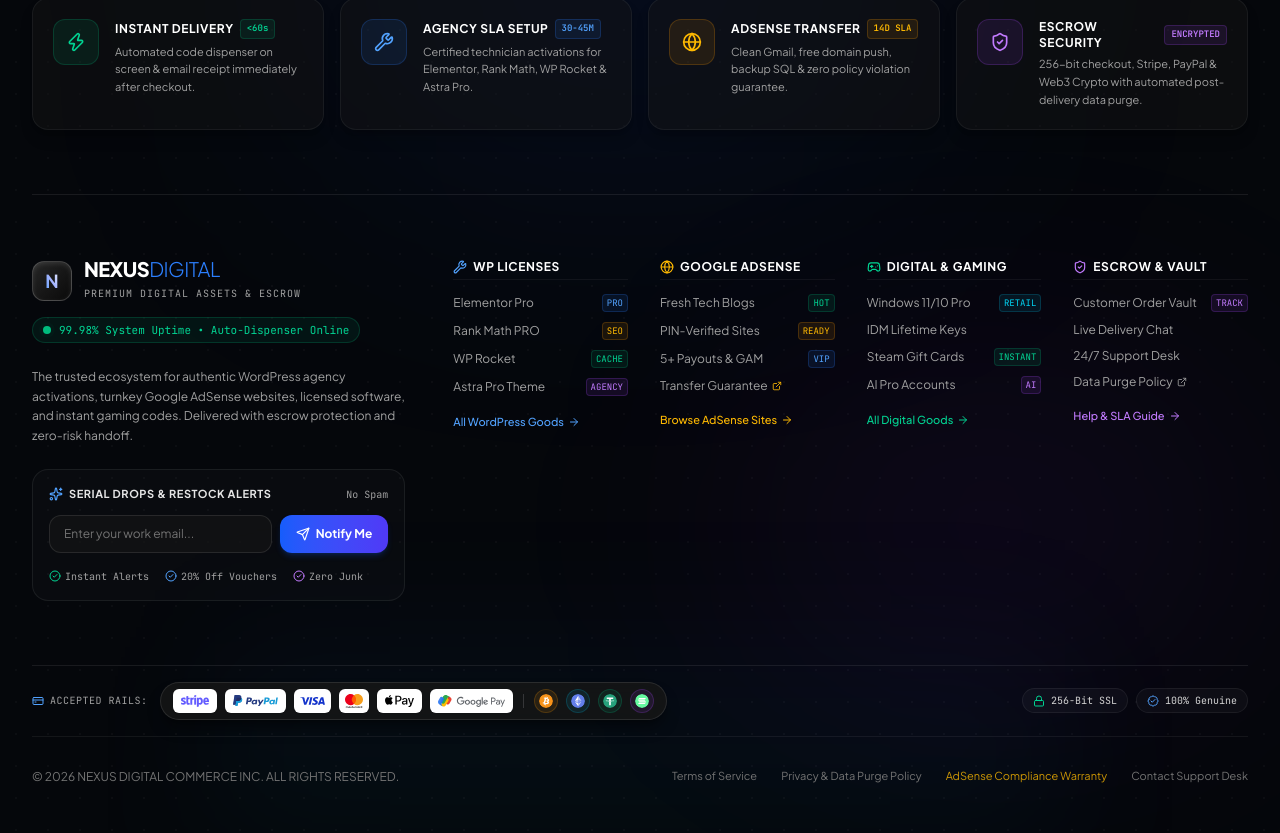
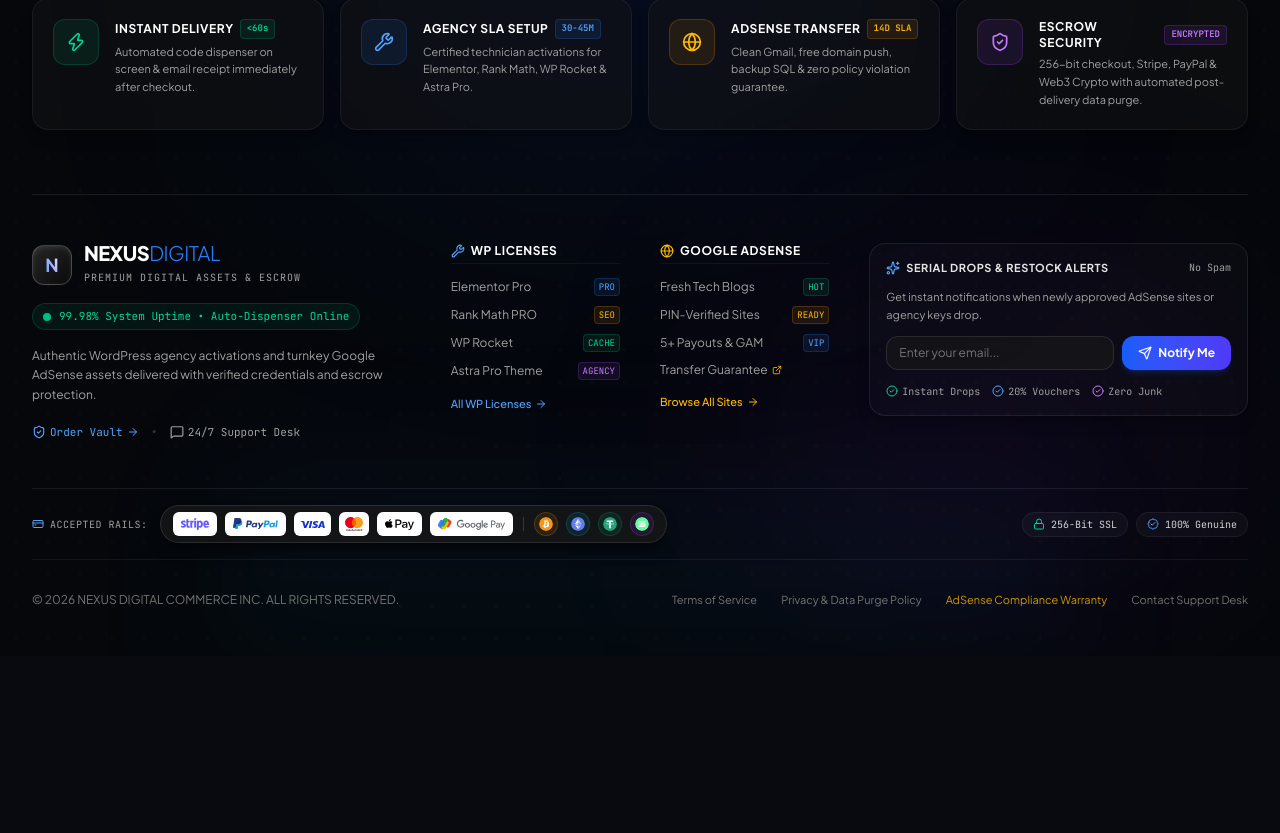
Before and after one commit to HamdiGff/nexus-ecommerce, a Next.js app: page / in a window 1280 px wide. Shown: the part 4379-5212 px from the top of the page. After the commit the page ends 5035 px from the top, so only its background shows below. Built offline with nearby package versions, Linux system fonts and the light colour scheme; no server answers.

Commit message:
refactor(footer): move notify me box to right side alongside streamlined menus to eliminate gaps

```diff
--- a/src/components/layout/Footer.tsx
+++ b/src/components/layout/Footer.tsx
@@ -163,11 +163,10 @@
           {/* ========================================================= */}
           {/* MAIN FOOTER NAVIGATION & NEWSLETTER GRID */}
           {/* ========================================================= */}
-          <div className="grid grid-cols-1 md:grid-cols-12 gap-12 mt-16 pb-16 border-b border-white/[0.08]">
+          <div className="grid grid-cols-1 md:grid-cols-2 lg:grid-cols-12 gap-8 lg:gap-10 mt-12 pb-12 border-b border-white/[0.08] items-start">
 
-            {/* BRAND & NEWSLETTER COLUMN (5 Cols) */}
-            <div className="md:col-span-4 lg:col-span-4 space-y-6">
-              <div>
+            {/* BRAND COLUMN (4 cols on lg) */}
+            <div className="lg:col-span-4 space-y-4">
               <div className="flex items-center gap-3">
                 <div className="w-10 h-10 rounded-xl bg-gradient-to-br from-neutral-800 to-neutral-950 border border-white/20 flex items-center justify-center font-bold text-white text-lg shadow-inner shadow-white/10">
                   <span className="text-transparent bg-clip-text bg-gradient-to-tr from-blue-400 via-indigo-300 to-white">
@@ -185,78 +184,41 @@
               </div>
 
               {/* System Operational Pulse Pill */}
-                <div className="mt-3.5 inline-flex items-center gap-2 px-2.5 py-1 rounded-full bg-emerald-500/[0.08] border border-emerald-500/20 text-[11px] font-mono text-emerald-400">
+              <div className="inline-flex items-center gap-2 px-2.5 py-1 rounded-full bg-emerald-500/[0.08] border border-emerald-500/20 text-[11px] font-mono text-emerald-400">
                 <span className="relative flex h-2 w-2">
                   <span className="animate-ping absolute inline-flex h-full w-full rounded-full bg-emerald-400 opacity-75"></span>
                   <span className="relative inline-flex rounded-full h-2 w-2 bg-emerald-500"></span>
                 </span>
                 <span>99.98% System Uptime • Auto-Dispenser Online</span>
               </div>
-              </div>
 
-              <p className="text-xs text-neutral-400 leading-relaxed">
-                The trusted ecosystem for authentic WordPress agency activations, turnkey Google AdSense websites, licensed software, and instant gaming codes. Delivered with escrow protection and zero-risk handoff.
+              <p className="text-xs text-neutral-400 leading-relaxed max-w-sm">
+                Authentic WordPress agency activations and turnkey Google AdSense assets delivered with verified credentials and escrow protection.
               </p>
 
-              {/* VIP Serial Drops & Restock Alerts Box */}
-              <div className="p-4 rounded-2xl bg-white/[0.02] border border-white/[0.07] space-y-3">
-                <div className="flex items-center justify-between">
-                  <span className="text-[11px] font-bold uppercase tracking-wider text-neutral-200 flex items-center gap-1.5">
-                    <Sparkles className="w-3.5 h-3.5 text-blue-400" />
-                    Serial Drops &amp; Restock Alerts
-                  </span>
-                  <span className="text-[10px] text-neutral-400 font-mono">No Spam</span>
-                </div>
-
-                <form onSubmit={handleSubscribe} className="space-y-2">
-                  <div className="flex gap-2">
-                    <input
-                      type="email"
-                      required
-                      placeholder="Enter your work email..."
-                      value={email}
-                      onChange={(e) => setEmail(e.target.value)}
-                      className="flex-1 px-3.5 py-2.5 rounded-xl border border-white/10 bg-neutral-900/60 text-xs text-white placeholder-neutral-500 focus:outline-hidden focus:ring-1 focus:ring-blue-500/60 focus:border-blue-500/40 transition-all"
-                    />
-                    <button
-                      type="submit"
-                      disabled={subscribed}
-                      className="px-4 py-2.5 rounded-xl bg-gradient-to-r from-blue-600 to-indigo-600 hover:from-blue-500 hover:to-indigo-500 text-white font-bold text-xs flex items-center gap-1.5 transition-all shrink-0 shadow-md shadow-blue-600/20 hover:scale-[1.02] active:scale-[0.98]"
+              {/* Quick Utility Links */}
+              <div className="flex items-center gap-3 pt-1 text-xs font-mono">
+                <Link
+                  href="/orders"
+                  className="text-blue-400 hover:text-blue-300 transition-colors flex items-center gap-1 group text-[11px]"
                 >
-                      {subscribed ? (
-                        <>
-                          <Check className="w-3.5 h-3.5 text-emerald-300" />
-                          <span>Joined!</span>
-                        </>
-                      ) : (
-                        <>
-                          <Send className="w-3.5 h-3.5" />
-                          <span>Notify Me</span>
-                        </>
-                      )}
-                    </button>
-                  </div>
-                </form>
-
-                <div className="flex items-center gap-4 text-[10px] text-neutral-400 font-mono pt-1">
-                  <span className="flex items-center gap-1">
-                    <CheckCircle2 className="w-3 h-3 text-emerald-400" /> Instant Alerts
-                  </span>
-                  <span className="flex items-center gap-1">
-                    <CheckCircle2 className="w-3 h-3 text-blue-400" /> 20% Off Vouchers
-                  </span>
-                  <span className="flex items-center gap-1">
-                    <CheckCircle2 className="w-3 h-3 text-purple-400" /> Zero Junk
-                  </span>
-                </div>
+                  <ShieldCheck className="w-3.5 h-3.5 text-blue-400" />
+                  <span>Order Vault</span>
+                  <ArrowRight className="w-3 h-3 group-hover:translate-x-0.5 transition-transform" />
+                </Link>
+                <span className="text-white/20">•</span>
+                <Link
+                  href="/support"
+                  className="text-neutral-400 hover:text-white transition-colors flex items-center gap-1 text-[11px]"
+                >
+                  <MessageSquare className="w-3.5 h-3.5 text-neutral-400" />
+                  <span>24/7 Support Desk</span>
+                </Link>
               </div>
             </div>
 
-            {/* NAVIGATION COLUMNS (8 Cols divided into 4 columns) */}
-            <div className="md:col-span-8 lg:col-span-8 grid grid-cols-2 sm:grid-cols-4 gap-8">
-
-              {/* COLUMN 1: WordPress Agency Tools */}
-              <div className="space-y-3.5">
+            {/* COLUMN 1: WordPress Agency Tools (2 cols on lg) */}
+            <div className="lg:col-span-2 space-y-3.5">
               <div className="flex items-center gap-1.5 pb-1 border-b border-white/[0.05]">
                 <Wrench className="w-3.5 h-3.5 text-blue-400" />
                 <h5 className="text-white font-bold text-xs uppercase tracking-wider">
@@ -308,20 +270,20 @@
                     </span>
                   </Link>
                 </li>
-                  <li className="pt-2">
+                <li className="pt-1.5">
                   <Link
                     href="/category/wordpress"
                     className="inline-flex items-center gap-1 text-[11px] text-blue-400 hover:text-blue-300 font-medium transition-colors group"
                   >
-                      <span>All WordPress Goods</span>
+                    <span>All WP Licenses</span>
                     <ArrowRight className="w-3 h-3 group-hover:translate-x-1 transition-transform" />
                   </Link>
                 </li>
               </ul>
             </div>
 
-              {/* COLUMN 2: Turnkey Google AdSense Sites */}
-              <div className="space-y-3.5">
+            {/* COLUMN 2: Google AdSense Websites (2 cols on lg) */}
+            <div className="lg:col-span-2 space-y-3.5">
               <div className="flex items-center gap-1.5 pb-1 border-b border-white/[0.05]">
                 <Globe className="w-3.5 h-3.5 text-amber-400" />
                 <h5 className="text-white font-bold text-xs uppercase tracking-wider">
@@ -371,137 +333,75 @@
                     <ExternalLink className="w-2.5 h-2.5 text-amber-400" />
                   </button>
                 </li>
-                  <li className="pt-2">
+                <li className="pt-1.5">
                   <Link
                     href="/category/adsense-websites"
                     className="inline-flex items-center gap-1 text-[11px] text-amber-400 hover:text-amber-300 font-medium transition-colors group"
                   >
-                      <span>Browse AdSense Sites</span>
+                    <span>Browse All Sites</span>
                     <ArrowRight className="w-3 h-3 group-hover:translate-x-1 transition-transform" />
                   </Link>
                 </li>
               </ul>
             </div>
 
-              {/* COLUMN 3: Digital Software & Gaming */}
-              <div className="space-y-3.5">
-                <div className="flex items-center gap-1.5 pb-1 border-b border-white/[0.05]">
-                  <Gamepad2 className="w-3.5 h-3.5 text-emerald-400" />
-                  <h5 className="text-white font-bold text-xs uppercase tracking-wider">
-                    Digital &amp; Gaming
-                  </h5>
-                </div>
-                <ul className="space-y-2.5 text-xs text-neutral-400">
-                  <li>
-                    <Link
-                      href="/category/software-licenses"
-                      className="group flex items-center justify-between hover:text-white transition-colors"
-                    >
-                      <span>Windows 11/10 Pro</span>
-                      <span className="text-[9px] px-1 py-0.5 rounded bg-cyan-500/10 text-cyan-400 border border-cyan-500/20 font-mono">
-                        RETAIL
+            {/* COLUMN 3: NOTIFY ME & RESTOCK DROPS (Shifted to the RIGHT side alongside menus) (4 cols on lg) */}
+            <div className="lg:col-span-4">
+              <div className="p-4 rounded-2xl bg-white/[0.02] border border-white/[0.08] space-y-3 shadow-lg shadow-black/20 hover:border-white/15 transition-all">
+                <div className="flex items-center justify-between">
+                  <span className="text-[11px] font-bold uppercase tracking-wider text-neutral-200 flex items-center gap-1.5">
+                    <Sparkles className="w-3.5 h-3.5 text-blue-400" />
+                    Serial Drops &amp; Restock Alerts
                   </span>
-                    </Link>
-                  </li>
-                  <li>
-                    <Link
-                      href="/category/software-licenses"
-                      className="hover:text-white transition-colors block"
-                    >
-                      <span>IDM Lifetime Keys</span>
-                    </Link>
-                  </li>
-                  <li>
-                    <Link
-                      href="/category/game-digital-codes"
-                      className="group flex items-center justify-between hover:text-white transition-colors"
-                    >
-                      <span>Steam Gift Cards</span>
-                      <span className="text-[9px] px-1 py-0.5 rounded bg-emerald-500/10 text-emerald-400 border border-emerald-500/20 font-mono">
-                        INSTANT
-                      </span>
-                    </Link>
-                  </li>
-                  <li>
-                    <Link
-                      href="/category/ai-tools"
-                      className="group flex items-center justify-between hover:text-white transition-colors"
-                    >
-                      <span>AI Pro Accounts</span>
-                      <span className="text-[9px] px-1 py-0.5 rounded bg-purple-500/10 text-purple-400 border border-purple-500/20 font-mono">
-                        AI
-                      </span>
-                    </Link>
-                  </li>
-                  <li className="pt-2">
-                    <Link
-                      href="/#catalog"
-                      className="inline-flex items-center gap-1 text-[11px] text-emerald-400 hover:text-emerald-300 font-medium transition-colors group"
-                    >
-                      <span>All Digital Goods</span>
-                      <ArrowRight className="w-3 h-3 group-hover:translate-x-1 transition-transform" />
-                    </Link>
-                  </li>
-                </ul>
+                  <span className="text-[10px] text-neutral-400 font-mono">No Spam</span>
                 </div>
 
-              {/* COLUMN 4: Escrow, Vault & Support */}
-              <div className="space-y-3.5">
-                <div className="flex items-center gap-1.5 pb-1 border-b border-white/[0.05]">
-                  <ShieldCheck className="w-3.5 h-3.5 text-purple-400" />
-                  <h5 className="text-white font-bold text-xs uppercase tracking-wider">
-                    Escrow &amp; Vault
-                  </h5>
+                <p className="text-[11px] text-neutral-400 leading-relaxed">
+                  Get instant notifications when newly approved AdSense sites or agency keys drop.
+                </p>
+
+                <form onSubmit={handleSubscribe} className="space-y-2">
+                  <div className="flex gap-2">
+                    <input
+                      type="email"
+                      required
+                      placeholder="Enter your email..."
+                      value={email}
+                      onChange={(e) => setEmail(e.target.value)}
+                      className="flex-1 px-3 py-2 rounded-xl border border-white/10 bg-neutral-900/70 text-xs text-white placeholder-neutral-500 focus:outline-hidden focus:ring-1 focus:ring-blue-500/60 focus:border-blue-500/40 transition-all"
+                    />
+                    <button
+                      type="submit"
+                      disabled={subscribed}
+                      className="px-4 py-2 rounded-xl bg-gradient-to-r from-blue-600 to-indigo-600 hover:from-blue-500 hover:to-indigo-500 text-white font-bold text-xs flex items-center gap-1.5 transition-all shrink-0 shadow-md shadow-blue-600/20 hover:scale-[1.02] active:scale-[0.98]"
+                    >
+                      {subscribed ? (
+                        <>
+                          <Check className="w-3.5 h-3.5 text-emerald-300" />
+                          <span>Joined!</span>
+                        </>
+                      ) : (
+                        <>
+                          <Send className="w-3.5 h-3.5" />
+                          <span>Notify Me</span>
+                        </>
+                      )}
+                    </button>
                   </div>
-                <ul className="space-y-2.5 text-xs text-neutral-400">
-                  <li>
-                    <Link
-                      href="/orders"
-                      className="group flex items-center justify-between hover:text-white transition-colors"
-                    >
-                      <span>Customer Order Vault</span>
-                      <span className="text-[9px] px-1 py-0.5 rounded bg-purple-500/10 text-purple-400 border border-purple-500/20 font-mono">
-                        TRACK
+                </form>
+
+                <div className="flex items-center gap-3 text-[10px] text-neutral-400 font-mono pt-0.5">
+                  <span className="flex items-center gap-1">
+                    <CheckCircle2 className="w-3 h-3 text-emerald-400" /> Instant Drops
                   </span>
-                    </Link>
-                  </li>
-                  <li>
-                    <Link
-                      href="/orders"
-                      className="hover:text-white transition-colors block"
-                    >
-                      <span>Live Delivery Chat</span>
-                    </Link>
-                  </li>
-                  <li>
-                    <Link
-                      href="/support"
-                      className="hover:text-white transition-colors block"
-                    >
-                      <span>24/7 Support Desk</span>
-                    </Link>
-                  </li>
-                  <li>
-                    <button
-                      onClick={() => setActiveModal("privacy")}
-                      className="hover:text-neutral-200 text-left transition-colors flex items-center gap-1"
-                    >
-                      <span>Data Purge Policy</span>
-                      <ExternalLink className="w-2.5 h-2.5 text-neutral-400" />
-                    </button>
-                  </li>
-                  <li className="pt-2">
-                    <Link
-                      href="/support"
-                      className="inline-flex items-center gap-1 text-[11px] text-purple-400 hover:text-purple-300 font-medium transition-colors group"
-                    >
-                      <span>Help &amp; SLA Guide</span>
-                      <ArrowRight className="w-3 h-3 group-hover:translate-x-1 transition-transform" />
-                    </Link>
-                  </li>
-                </ul>
+                  <span className="flex items-center gap-1">
+                    <CheckCircle2 className="w-3 h-3 text-blue-400" /> 20% Vouchers
+                  </span>
+                  <span className="flex items-center gap-1">
+                    <CheckCircle2 className="w-3 h-3 text-purple-400" /> Zero Junk
+                  </span>
                 </div>
-
+              </div>
             </div>
 
           </div>
```
Lines whose indentation alone changed are shown as unchanged.
